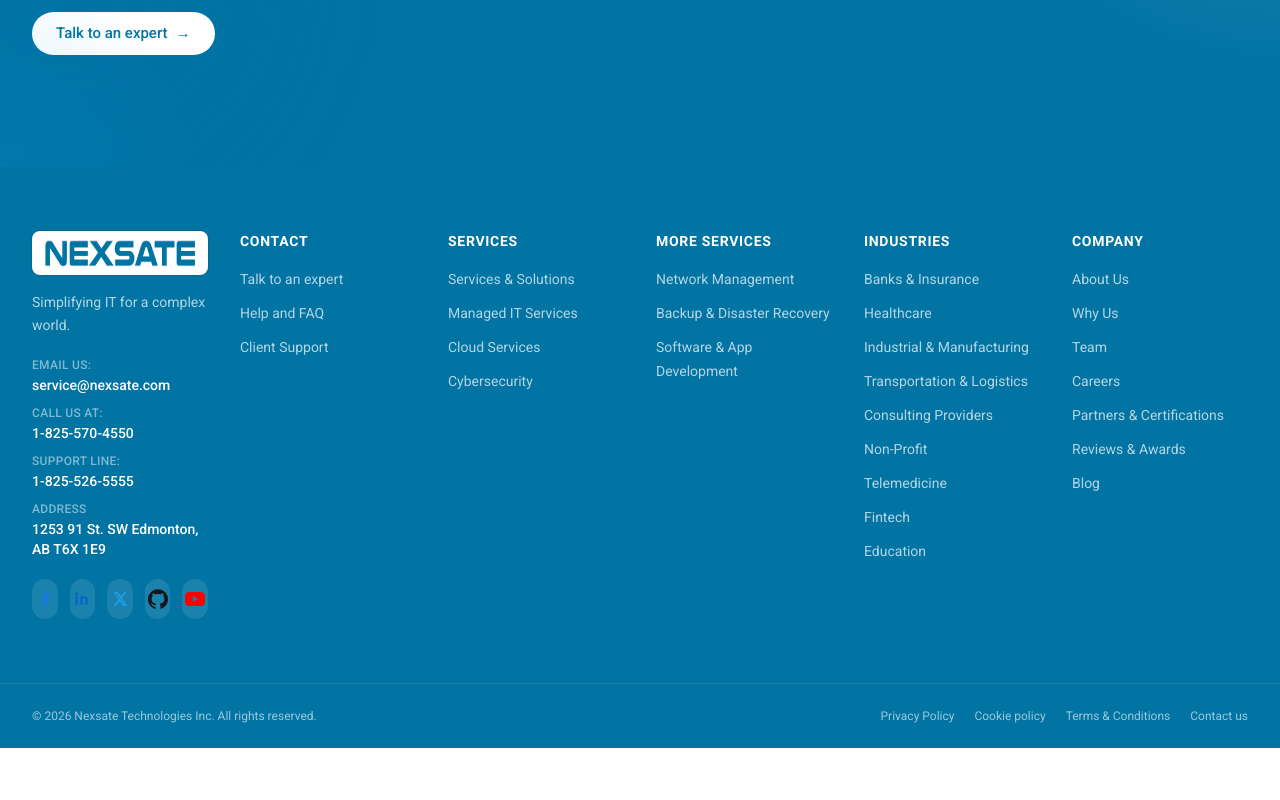
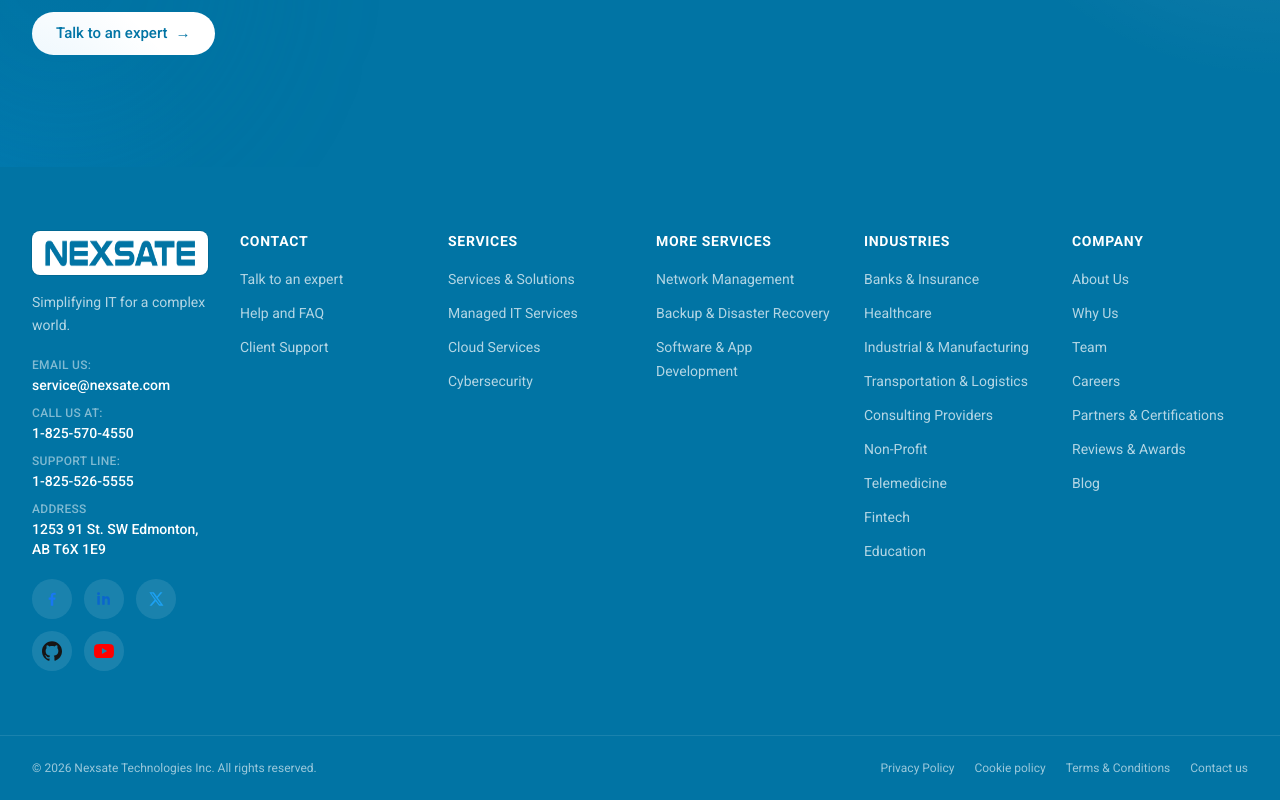
Before and after one commit to swairua/nexsafe, a React (Vite) app: page / in a window 1280 px wide. Shown: the part 9209-10009 px from the top of the page. Before the commit the page ends 9957 px from the top, so only its background shows below. Built offline with nearby package versions, Linux system fonts and the light colour scheme; no server answers.

Commit message:
fix(footer): improve responsive layout and social link wrapping

```diff
--- a/src/components/layout/Footer.jsx
+++ b/src/components/layout/Footer.jsx
@@ -28,8 +28,8 @@ export default function Footer() {
   return (
     <footer className="bg-brand-ink text-white">
       <div className="shell-container py-12 md:py-16">
-        <div className="grid grid-cols-2 gap-x-6 gap-y-10 sm:gap-x-8 md:grid-cols-3 lg:grid-cols-6">
-          <Reveal variant="up" className="col-span-2 md:col-span-3 lg:col-span-1">
+        <div className="grid grid-cols-1 gap-x-6 gap-y-10 sm:grid-cols-2 sm:gap-x-8 md:grid-cols-3 lg:grid-cols-6">
+          <Reveal variant="up" className="md:col-span-3 lg:col-span-1">
             <a href="#top" className="inline-flex items-center gap-3" aria-label={settings.brandName + " home"}>
               <NexsateLogo className="h-6 md:h-7" plateClassName="px-3 py-2" src={settings.logo} alt={settings.logoAlt || settings.brandName} />
             </a>
@@ -49,7 +49,7 @@ export default function Footer() {
               </ul>
             ) : null}
             {channels.length ? (
-              <div className="mt-5 flex items-center gap-3">
+              <div className="mt-5 flex flex-wrap items-center gap-3">
                 {channels.map((c) => (
                   <a key={c.network + c.href} href={c.href} aria-label={c.label} className="flex h-10 w-10 items-center justify-center rounded-full bg-white/10 text-white transition-all duration-200 hover:-translate-y-0.5 hover:bg-brand-ink active:scale-95">
                     {c.icon ? (
```
